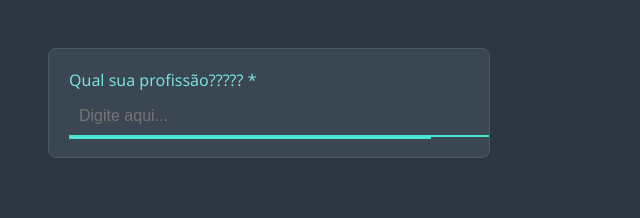
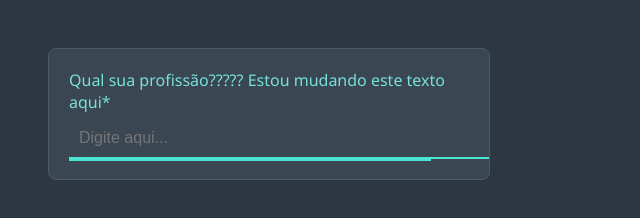
Before and after one commit to guilhermeguedes93/guedinho, a plain HTML site: page index.html in a window 1280 px wide. Shown: the whole page, without its empty margins (0-640 px from the left). Drawn offline with Linux system fonts and the light colour scheme.

Commit message:
Update index.html coloquei textos

```diff
--- a/index.html
+++ b/index.html
@@ -73,7 +73,7 @@
 <body>
 
 <div class="form-container">
-  <label for="profissao">Qual sua profissão????? *</label>
+  <label for="profissao">Qual sua profissão????? Estou mudando este texto aqui*</label>
   <input type="text" id="profissao" placeholder="Digite aqui..." autocomplete="off" />
   <div id="sugestoes" class="autocomplete-suggestions"></div>
   <div id="erro-profissao" class="erro-msg">⚠ Profissão inválida. Por favor, selecione uma das opções da lista ou digite ao menos 3 letras.</div>
```
